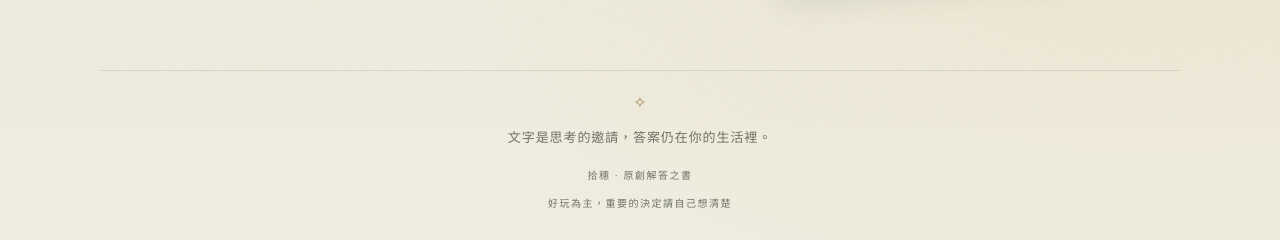
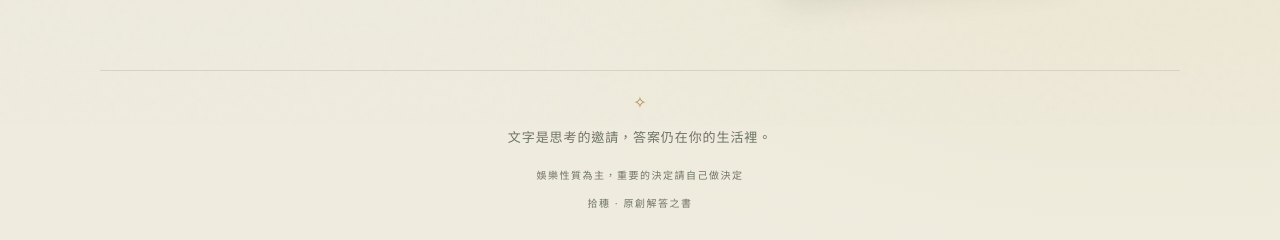
Before and after one commit to imqingstone/shisui, a plain HTML site: page docs/index.html in a window 1280 px wide. Shown: the part 675-915 px from the top of the page. Drawn offline with Linux system fonts and the light colour scheme.

Commit message:
Adjust footer reminder wording and place site credit last

```diff
--- a/docs/index.html
+++ b/docs/index.html
@@ -14,6 +14,6 @@
 </section>
 <section id="saved-view" hidden aria-labelledby="saved-title"><div class="intro"><span class="eyebrow">那些想留下的話</span><h1 id="saved-title" tabindex="-1">我的拾穗</h1><p>有些句子，值得再讀一次。</p></div><p class="storage-note">收藏只存在這個瀏覽器；清除網站資料會使收藏遺失。<br>收藏會保留當時的文字，不隨答案庫更新而改寫。</p><div id="saved-list"></div></section>
 </main>
-<footer><span class="footer-grain" aria-hidden="true">✧</span><p>文字是思考的邀請，答案仍在你的生活裡。</p><small>拾穗 · 原創解答之書</small><br><small>好玩為主，重要的決定請自己想清楚</small></footer>
+<footer><span class="footer-grain" aria-hidden="true">✧</span><p>文字是思考的邀請，答案仍在你的生活裡。</p><small>娛樂性質為主，重要的決定請自己做決定</small><br><small>拾穗 · 原創解答之書</small></footer>
 <div id="status" class="toast" role="status" aria-live="polite"></div><noscript>請啟用 JavaScript，才能翻頁與使用本機收藏。</noscript>
 </body></html>
```
Also changed, not shown: index.html (+1 -1 lines).
